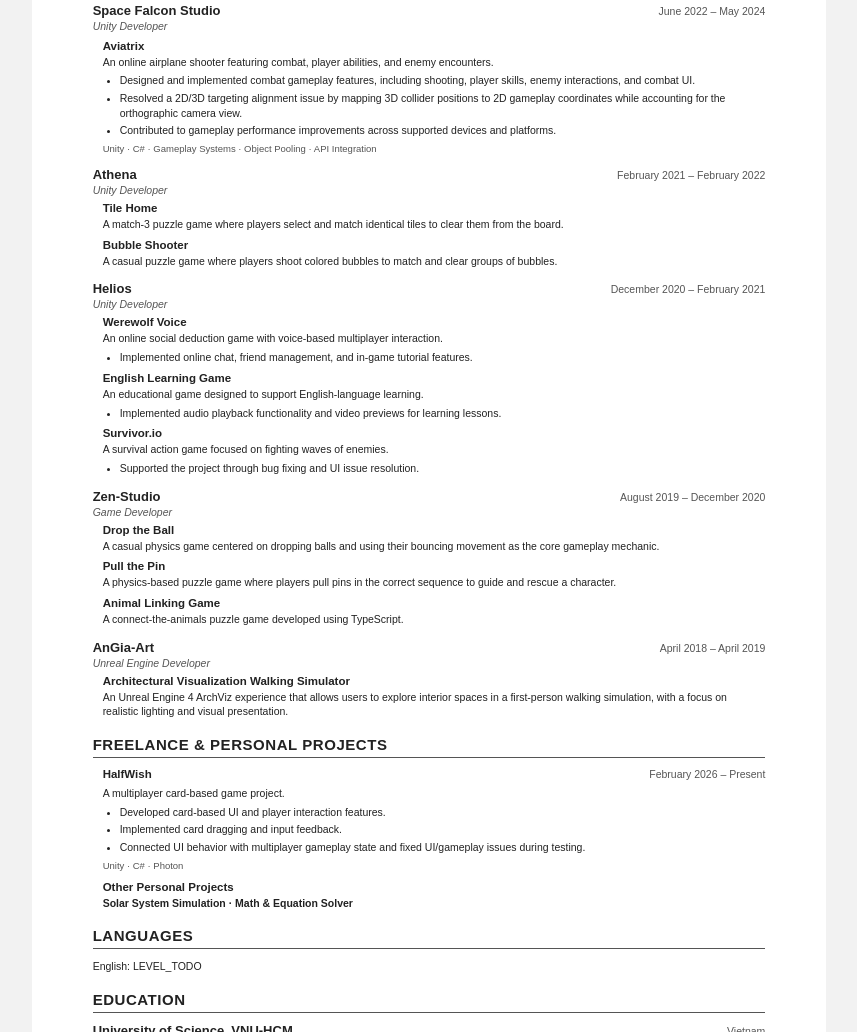
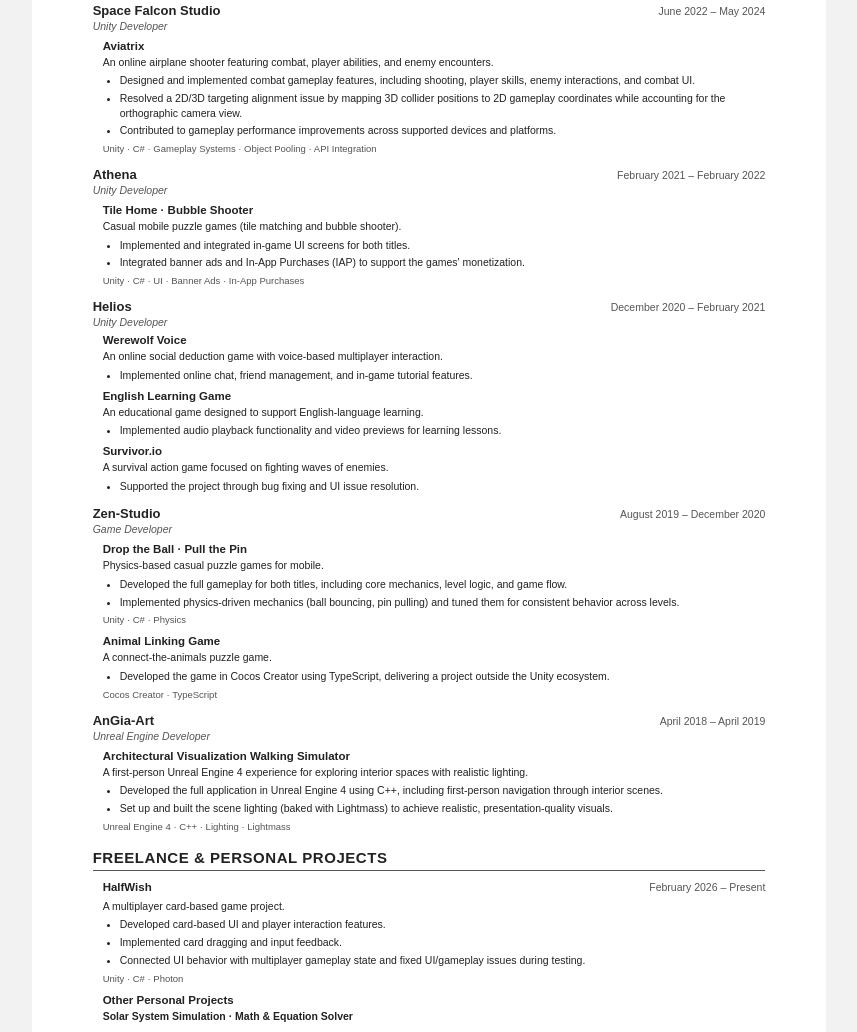
Before and after one commit to VuongThanhAn/vuong-thanh-an-cv, a website: page index.html in a window 1280 px wide. Shown: the part 873-1905 px from the top of the page, without its empty margins (211-1068 px from the left). Drawn offline with Linux system fonts and the light colour scheme.

Commit message:
feat(dev): update

```diff
--- a/index.html
+++ b/index.html
@@ -24,7 +24,7 @@
       <h2>Technical Skills</h2>
       <div class="skills-grid">
         <div><strong>Programming Languages</strong><p>C#, Lua, C++, TypeScript</p></div>
-        <div><strong>Game Engines</strong><p>Unity, Unreal Engine 4</p></div>
+        <div><strong>Game Engines</strong><p>Unity, Unreal Engine 4, Cocos Creator</p></div>
         <div><strong>Architecture & Design</strong><p>Gameplay Architecture, State Machine, Object-Oriented Design, Object Pooling</p></div>
         <div><strong>Unity Development</strong><p>Addressables, Remote Content Delivery, Custom Inspectors, Editor Tools, Shader Graph, Sprite Atlas</p></div>
         <div><strong>Profiling & Optimization</strong><p>Unity Profiler, Memory Profiler, Frame Debugger, Android Optimization, Mesh Optimization, Occlusion Culling</p></div>
@@ -78,13 +78,14 @@
       <article class="experience">
         <div class="company-row"><h3>Athena</h3><time>February 2021 – February 2022</time></div>
         <div class="role">Unity Developer</div>
-        <div class="project compact">
-          <h4>Tile Home</h4>
-          <p class="description">A match-3 puzzle game where players select and match identical tiles to clear them from the board.</p>
-        </div>
-        <div class="project compact">
-          <h4>Bubble Shooter</h4>
-          <p class="description">A casual puzzle game where players shoot colored bubbles to match and clear groups of bubbles.</p>
+        <div class="project">
+          <h4>Tile Home · Bubble Shooter</h4>
+          <p class="description">Casual mobile puzzle games (tile matching and bubble shooter).</p>
+          <ul>
+            <li>Implemented and integrated in-game UI screens for both titles.</li>
+            <li>Integrated banner ads and In-App Purchases (IAP) to support the games' monetization.</li>
+          </ul>
+          <div class="tags">Unity · C# · UI · Banner Ads · In-App Purchases</div>
         </div>
       </article>
 
@@ -111,26 +112,34 @@
       <article class="experience">
         <div class="company-row"><h3>Zen-Studio</h3><time>August 2019 – December 2020</time></div>
         <div class="role">Game Developer</div>
-        <div class="project compact">
-          <h4>Drop the Ball</h4>
-          <p class="description">A casual physics game centered on dropping balls and using their bouncing movement as the core gameplay mechanic.</p>
-        </div>
-        <div class="project compact">
-          <h4>Pull the Pin</h4>
-          <p class="description">A physics-based puzzle game where players pull pins in the correct sequence to guide and rescue a character.</p>
+        <div class="project">
+          <h4>Drop the Ball · Pull the Pin</h4>
+          <p class="description">Physics-based casual puzzle games for mobile.</p>
+          <ul>
+            <li>Developed the full gameplay for both titles, including core mechanics, level logic, and game flow.</li>
+            <li>Implemented physics-driven mechanics (ball bouncing, pin pulling) and tuned them for consistent behavior across levels.</li>
+          </ul>
+          <div class="tags">Unity · C# · Physics</div>
         </div>
         <div class="project compact">
           <h4>Animal Linking Game</h4>
-          <p class="description">A connect-the-animals puzzle game developed using TypeScript.</p>
+          <p class="description">A connect-the-animals puzzle game.</p>
+          <ul><li>Developed the game in Cocos Creator using TypeScript, delivering a project outside the Unity ecosystem.</li></ul>
+          <div class="tags">Cocos Creator · TypeScript</div>
         </div>
       </article>
 
       <article class="experience">
         <div class="company-row"><h3>AnGia-Art</h3><time>April 2018 – April 2019</time></div>
         <div class="role">Unreal Engine Developer</div>
-        <div class="project compact">
+        <div class="project">
           <h4>Architectural Visualization Walking Simulator</h4>
-          <p class="description">An Unreal Engine 4 ArchViz experience that allows users to explore interior spaces in a first-person walking simulation, with a focus on realistic lighting and visual presentation.</p>
+          <p class="description">A first-person Unreal Engine 4 experience for exploring interior spaces with realistic lighting.</p>
+          <ul>
+            <li>Developed the full application in Unreal Engine 4 using C++, including first-person navigation through interior scenes.</li>
+            <li>Set up and built the scene lighting (baked with Lightmass) to achieve realistic, presentation-quality visuals.</li>
+          </ul>
+          <div class="tags">Unreal Engine 4 · C++ · Lighting · Lightmass</div>
         </div>
       </article>
     </section>
```
Also changed, not shown: 1 other file.
